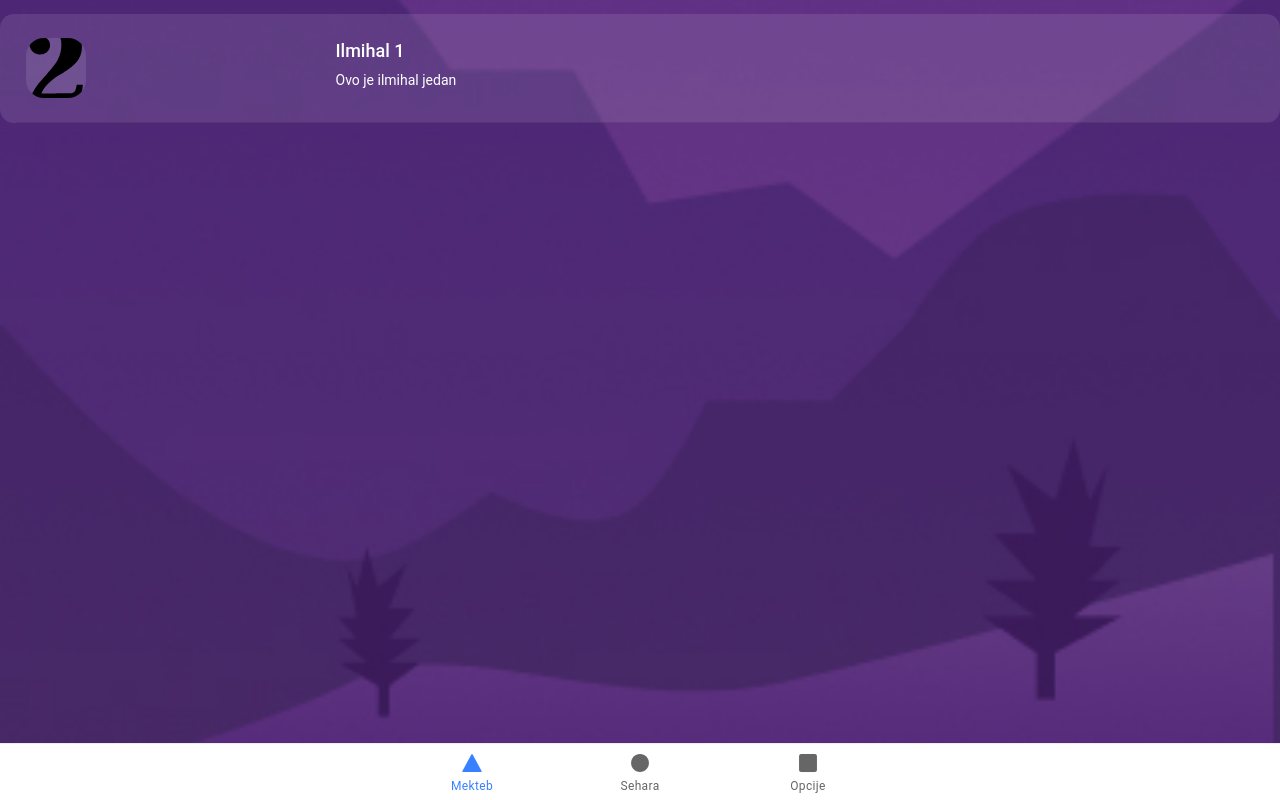
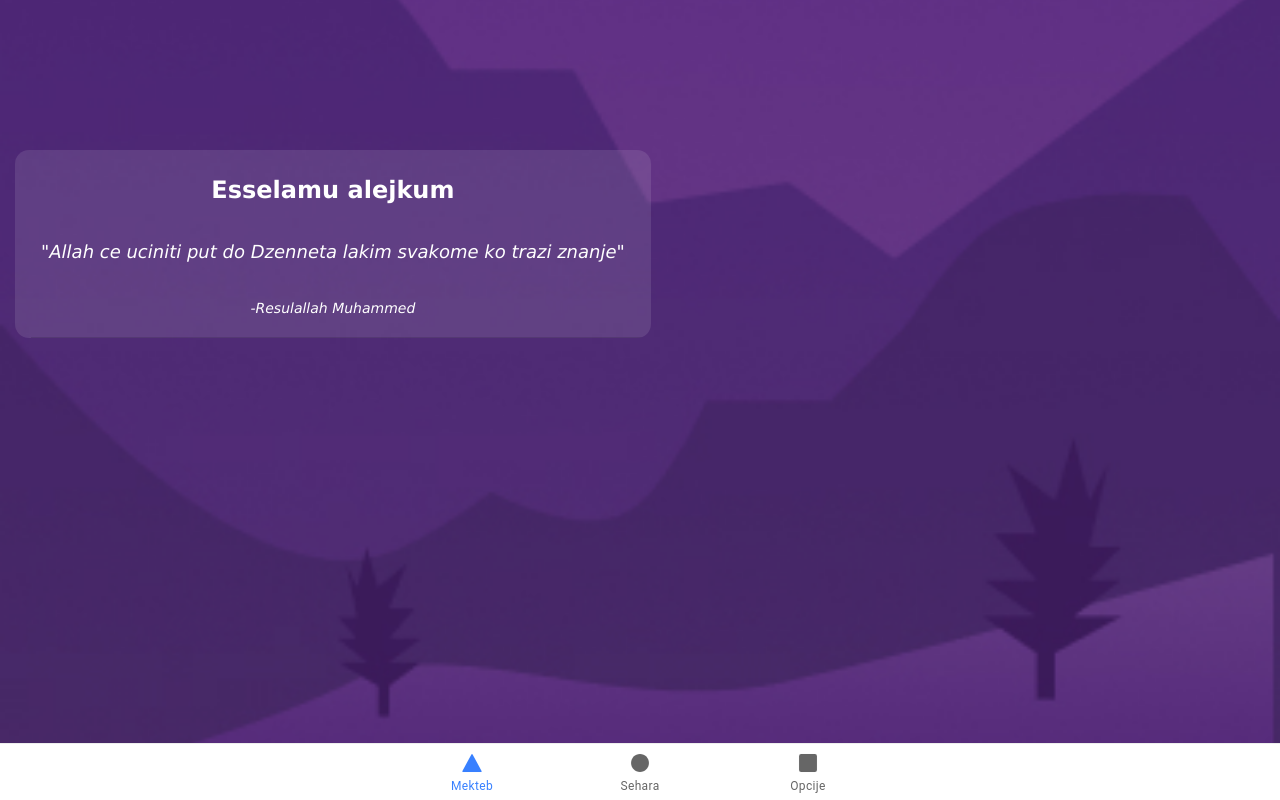
Before and after one commit to DGolos/ilmihal, a React (Create React App) app: page /HomePage in a window 1280 px wide. Built offline with nearby package versions, Linux system fonts and the light colour scheme.

Commit message:
Added welcome card to home page

```diff
--- a/src/pages/HomePage.css
+++ b/src/pages/HomePage.css
@@ -2,3 +2,37 @@
     --background: url(./../assets/images/5.jpg) no-repeat center/cover fixed;
 
 }
+
+
+ion-item.welcome{
+    --background: rgba(255,255,255,.1);
+    --border-radius: 14px;
+    color: #FFFFFF;
+    position: absolute;
+    margin-top: 150px;
+    margin-left: 15px;
+    margin-right: 15px;
+  }
+
+  h3.welcome{
+    font-weight: normal;
+    font-size: 18px;
+    color:#FFFFFF;
+    font-style: italic;
+    font-family: Verdana, Geneva, Tahoma, sans-serif
+  }
+
+  h2.welcome{
+    font-weight: normal;
+    font-size: 14px;
+    color:#FFFFFF;
+    font-style: italic;
+    font-family: Verdana, Geneva, Tahoma, sans-serif
+  }
+
+  h6.welcome{
+    font-weight: bold;
+    font-size: 24px;
+    color:#FFFFFF;
+    font-family: Verdana, Geneva, Tahoma, sans-serif
+  }
--- a/src/pages/HomePage.tsx
+++ b/src/pages/HomePage.tsx
@@ -1,41 +1,54 @@
 import React from 'react';
-import { IonAvatar, IonCol, IonContent, IonGrid, IonHeader, IonItem, IonLabel, IonNote, IonPage, IonRow, IonTitle, IonToolbar } from '@ionic/react';
+import { IonAvatar, IonCard, IonCol, IonContent, IonGrid, IonItem, IonLabel, IonNote, IonPage, IonRow, } from '@ionic/react';
 import './HomePage.css';
 
 const HomePage: React.FC = () => {
   return (
     <IonPage>
       <IonContent className="bg-image">
-      <IonItem className="reciter">
-              <IonGrid className="list-grid ">
+        <IonItem className="welcome">
+          <IonGrid>
             <IonRow className="ion-no-padding">
-                  <IonCol size="3">
-                    <IonAvatar>
-                      <img
-                        src="/assets/images/1.svg"
+              <IonCol size="12">
 
-                      />
-                    </IonAvatar>
+                <h6 className="welcome ion-no-padding ion-text-center">
+                  Esselamu alejkum
+                </h6>
+
               </IonCol>
-                  <IonCol size="9">
+            </IonRow>
             <IonRow>
-                      <h6 className="list-item-header">
-                        <IonLabel>
-                            Ilmihal 1
-                        </IonLabel>
-                      </h6>
+              <IonCol size="12">
+
+            <h3 className="welcome ion-no-padding ion-text-center">
+              "Allah ce uciniti put do Dzenneta lakim svakome ko trazi znanje"
+            </h3>
+
+              </IonCol>
             </IonRow>
+            <IonRow>
+              <IonCol size="12">
 
-                    <IonRow>
-                      <IonNote className="list-item-note">
-                        Ovo je ilmihal jedan
-                      </IonNote>
-                    </IonRow>
+            <h2 className="welcome ion-no-padding ion-text-center">
+              -Resulallah Muhammed
+            </h2>
+
               </IonCol>
             </IonRow>
           </IonGrid>
+
+
         </IonItem>
+        <IonGrid>
+          <IonRow>
+            <IonCol size="6">
 
+            </IonCol>
+            <IonCol size="6">
+
+            </IonCol>
+          </IonRow>
+        </IonGrid>
       </IonContent>
     </IonPage>
   );
--- a/src/pages/QuranPlayerPage.tsx
+++ b/src/pages/QuranPlayerPage.tsx
@@ -1,5 +1,5 @@
 import { RouteComponentProps } from "react-router";
-import {IonAvatar, IonBackButton, IonButton, IonButtons, IonCard, IonCol, IonContent, IonFooter, IonGrid, IonHeader, IonIcon, IonItem, IonLabel, IonNote, IonPage, IonRange, IonRow, IonToolbar, useIonViewWillEnter} from '@ionic/react';
+import {IonAvatar, IonBackButton, IonBadge, IonButton, IonButtons, IonCard, IonCol, IonContent, IonFooter, IonGrid, IonHeader, IonIcon, IonItem, IonLabel, IonNote, IonPage, IonRange, IonRow, IonToolbar, useIonViewWillEnter} from '@ionic/react';
 import React, { useEffect, useRef, useState } from "react";
 import './QuranPlayerPage.css';
 import { pause, play } from "ionicons/icons";
@@ -129,6 +129,9 @@ export const QuranPlayerPage: React.FC<RouteComponentProps<{ id: string }>> = ({
                   </IonCol>
                 </IonRow>
               </IonGrid>
+              <IonBadge slot="top">
+                4
+              </IonBadge>
             </IonItem>
           </div>
         </IonContent>
```
Also changed, not shown: 1 other file (tests, documents, lock files or other folders). Lines whose indentation alone changed are shown as unchanged.
